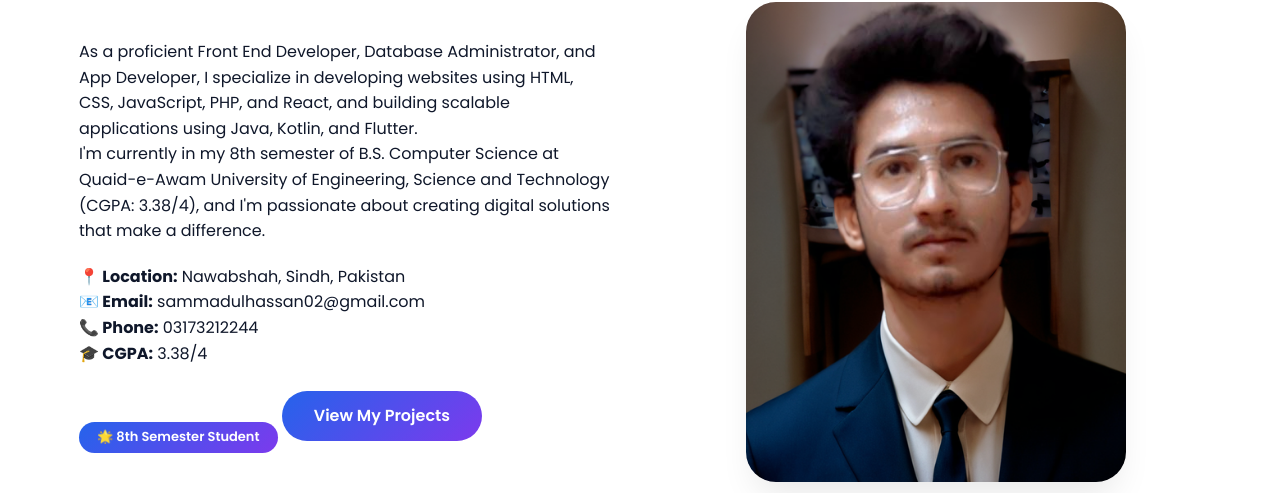
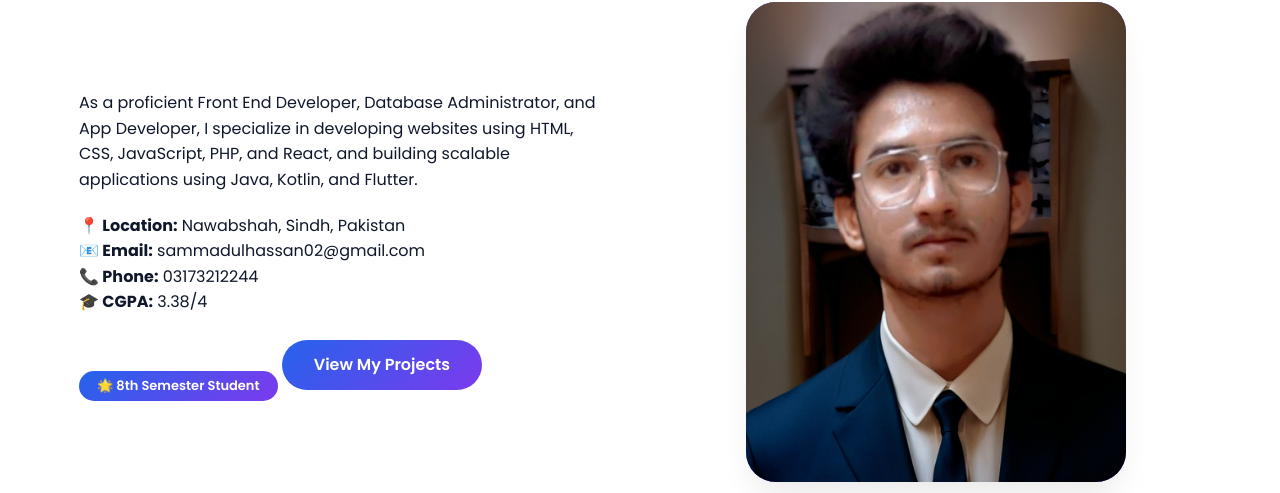
Before and after one commit to sammad1224pak/Portfolio, a plain HTML site: page index.html in a window 1280 px wide. Shown: the part 1022-1515 px from the top of the page. Drawn offline with Linux system fonts and the light colour scheme.

Commit message:
Update index.html

```diff
--- a/index.html
+++ b/index.html
@@ -1103,7 +1103,7 @@
             <div class="about-content">
                 <div class="about-text">
                     <p>As a proficient Front End Developer, Database Administrator, and App Developer, I specialize in developing websites using HTML, CSS, JavaScript, PHP, and React, and building scalable applications using Java, Kotlin, and Flutter.</p>
-                    <p>I'm currently in my 8th semester of B.S. Computer Science at Quaid-e-Awam University of Engineering, Science and Technology (CGPA: 3.38/4), and I'm passionate about creating digital solutions that make a difference.</p>
+
                     <div style="margin-top: 20px;">
                         <div><strong>📍 Location:</strong> Nawabshah, Sindh, Pakistan</div>
                         <div><strong>📧 Email:</strong> sammadulhassan02@gmail.com</div>
```
